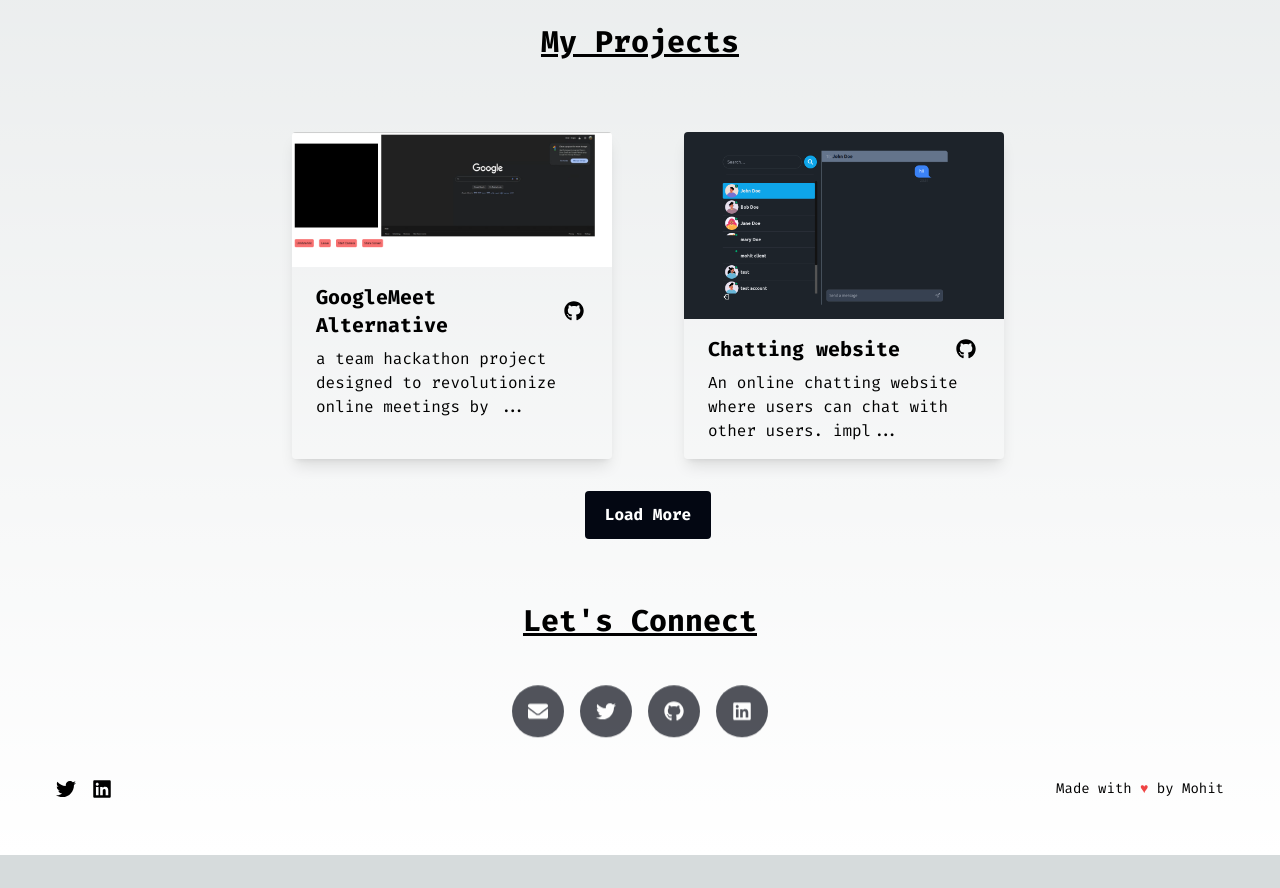
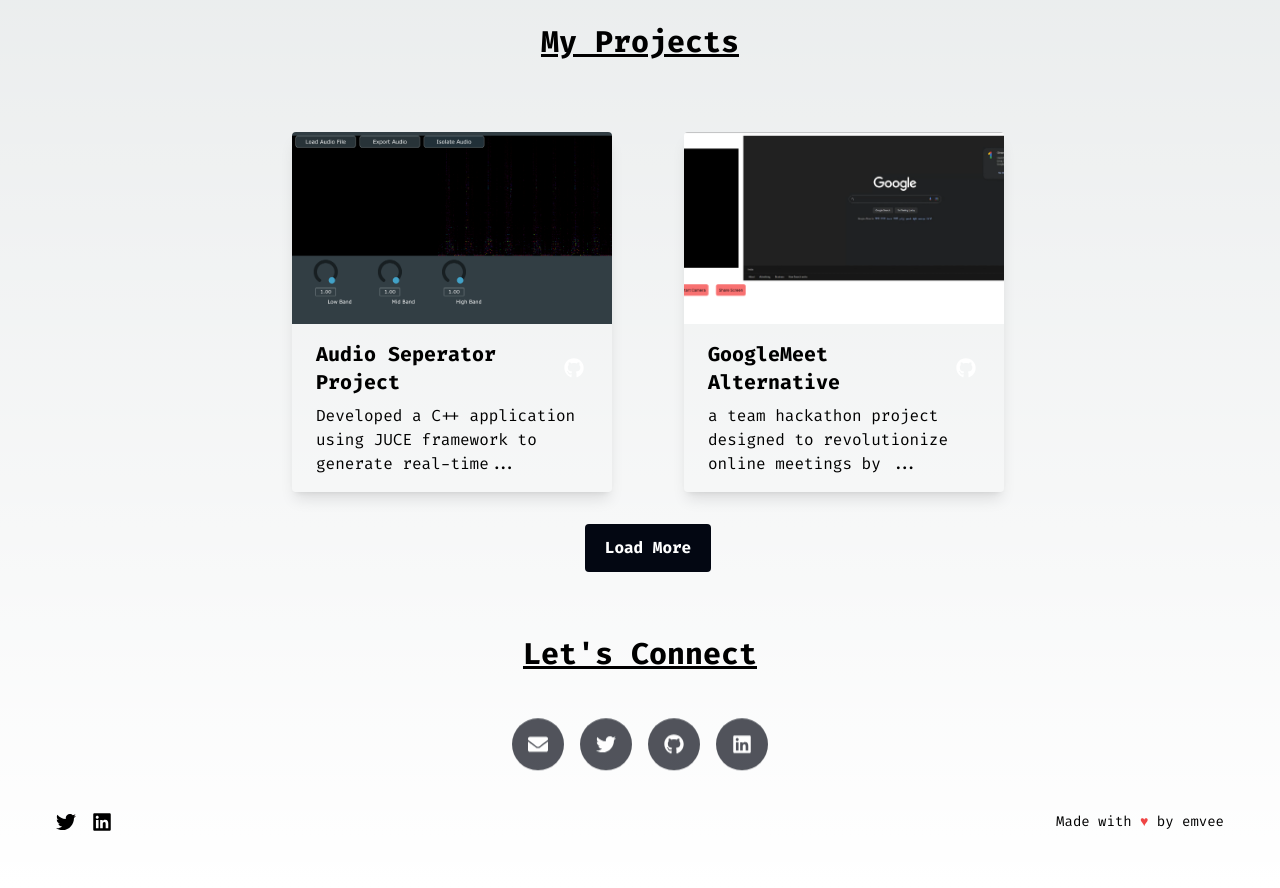
Before and after one commit to mohitvermax/personal-website, a Next.js app: page / in a window 1280 px wide. Shown: the part 960-1848 px from the top of the page. Before the commit the page ends 1815 px from the top, so only its background shows below. Built offline with nearby package versions, Linux system fonts and the light colour scheme.

Commit message:
added fft project

```diff
--- a/src/components/Footer.tsx
+++ b/src/components/Footer.tsx
@@ -25,7 +25,7 @@ const Footer = () => {
         </a>
       </div>
       <div className='text-sm'>
-        Made with <span className='text-red-500'>♥</span> by Mohit
+        Made with <span className='text-red-500'>♥</span> by emvee
       </div>
     </footer>
   );
--- a/src/components/Intro.tsx
+++ b/src/components/Intro.tsx
@@ -24,7 +24,7 @@ const Intro = () => {
   {`cout<<"I am a `}{''}
   <span className='inline-block '>
     <Typewriter
-      words={['Coder', 'MERN stack developer', 'Student at IITR', 'Music Producer']}
+      words={['Developer', 'Student at IITR', 'Music Producer']}
       loop={0} // 0 means infinite
       cursor
       cursorStyle='_'
--- a/src/components/Projects.tsx
+++ b/src/components/Projects.tsx
@@ -9,11 +9,11 @@ import { IoArrowForwardSharp } from "react-icons/io5";
 
 
 const projectsData = [
-  { id: 1, title: 'GoogleMeet Alternative', github: 'https://github.com/GmeetAlternative/GmeetAlternative',description: 'a team hackathon project designed to revolutionize online meetings by integrating advanced features such as AI-powered summarization, transcription and WebRTC ,Sockets', image: '/gmeet.png' },
-  { id: 2, title: 'Chatting website', description: 'An online chatting website where users can chat with other users. implemented with mern stack', image: '/chatapp.png' , github:'https://github.com/mohitvermax/chat-app'},
-  { id: 3, title: 'Cinequest',url:'https://cine-quest.netlify.app/',github:'https://github.com/mohitvermax/cinequest', description: 'CineQuest is a web application developed using ReactJS and Firebase, designed to provide users with a platform similar to IMDb.', image: '/cinequest.png' },
-
-  { id: 4, title: 'My Portfolio website', description: 'My personal portfolio website developed using NextJS and TailwindCSS', image: '/portfolio.png' , github:'https://github.com/mohitvermax/personal-website'},
+  { id: 1, title: 'Audio Seperator Project', description: 'Developed a C++ application using JUCE framework to generate real-time spectrograms and process audio with FFT techniques', image: '/fftproject.png' , github:'https://github.com/mohitvermax/AudioSeperator3000'},
+  { id: 2, title: 'GoogleMeet Alternative', github: 'https://github.com/GmeetAlternative/GmeetAlternative',description: 'a team hackathon project designed to revolutionize online meetings by integrating advanced features such as AI-powered summarization, transcription and WebRTC ,Sockets', image: '/gmeet.png' },
+  { id: 3, title: 'Chatting website', description: 'An online chatting website where users can chat with other users. implemented with mern stack', image: '/chatapp.png' , github:'https://github.com/mohitvermax/chat-app'},
+  { id: 4, title: 'Cinequest',url:'https://cine-quest.netlify.app/',github:'https://github.com/mohitvermax/cinequest', description: 'CineQuest is a web application developed using ReactJS and Firebase, designed to provide users with a platform similar to IMDb.', image: '/cinequest.png' },
+  { id: 5, title: 'My Portfolio website', description: 'My personal portfolio website developed using NextJS and TailwindCSS', image: '/portfolio.png' , github:'https://github.com/mohitvermax/personal-website'},
 ];
 
 const Projects = () => {
@@ -37,36 +37,42 @@ const Projects = () => {
     <div className='projects max-w-screen-lg mx-auto flex flex-wrap justify-center gap-12 sm:space-x-6 mt-6 '>
       {projectsData.slice(0, visibleProjects).map(project => (
         <div key={project.id} className='max-w-xs rounded overflow-hidden shadow-lg my-4 hover:scale-105 transition duration-300'>
-          <Image width={0} height={0} style={{ width: '100%', height: 'auto' }}   sizes="100vw" className='w-full' src={project.image} alt={project.title} />
+        <div className='relative w-full h-48'> {/* Set a fixed height for the image container */}
+          <Image
+            src={project.image}
+            alt={project.title}
+            layout="fill"
+            objectFit="cover"
+            className='w-full h-full'
+          />
+        </div>
         <div className='px-6 py-4 flex flex-col'>
           <div className='font-bold text-xl mb-2 flex items-center justify-between'>
             {project.title}
             <div className='flex gap-2'>
               {project.github && (
-                        <a href={project.github}
+                <a
+                  href={project.github}
                   target='_blank'
                   rel='noopener noreferrer'
-                        className='  hover:scale-125 text-whiste p-1 rounded-full  transition duration-300'
+                  className='hover:scale-125 text-white p-1 rounded-full transition duration-300'
                 >
                   <FaGithub size={20} />
                 </a>
               )}
-
               {project.url && (
-                        <a href={project.url}
+                <a
+                  href={project.url}
                   target='_blank'
                   rel='noopener noreferrer'
-                        className='  hover:scale-125 text-whiste p-1 rounded-full  transition duration-300'
+                  className='hover:scale-125 text-white p-1 rounded-full transition duration-300'
                 >
                   <IoArrowForwardSharp size={20} />
                 </a>
               )}
-
-
             </div>
           </div>
-
-            <p className=' text-base'>{project.description.slice(0,70)}...</p>
+          <p className='text-base'>{project.description.slice(0, 70)}...</p>
         </div>
       </div>
       ))}
```
Also changed, not shown: public/fftproject.png (added). Lines whose indentation alone changed are shown as unchanged.
